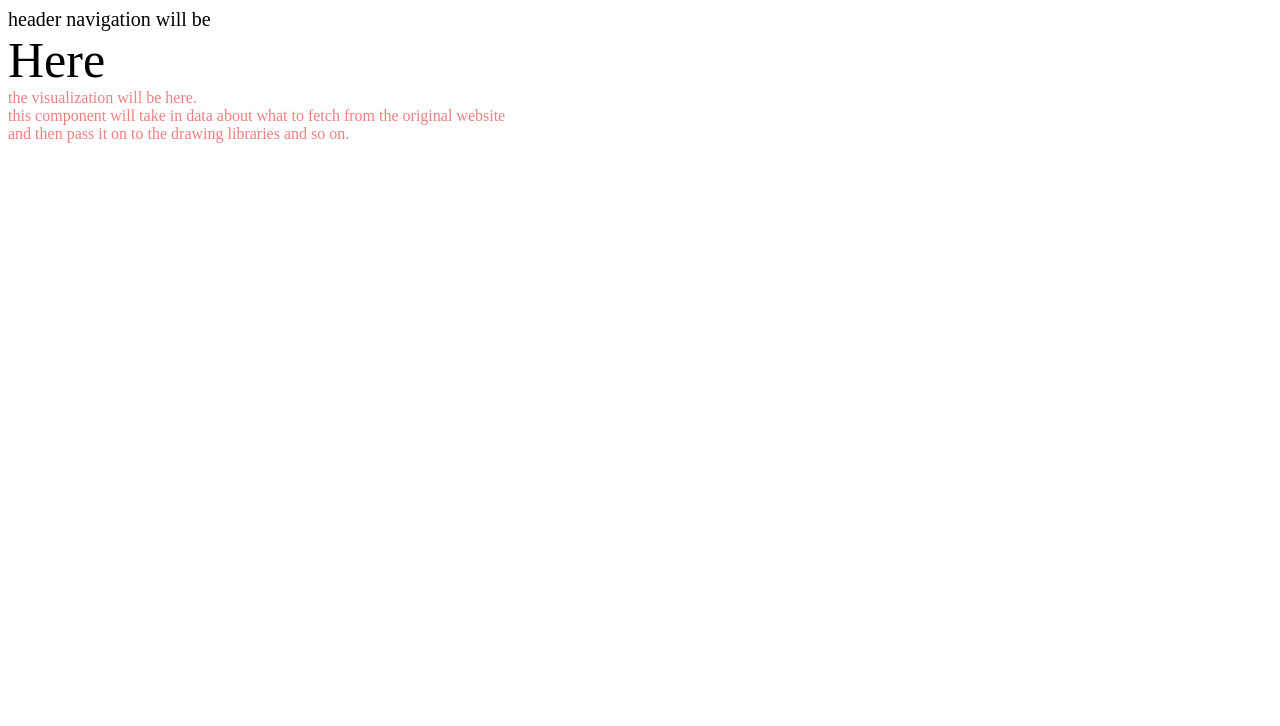
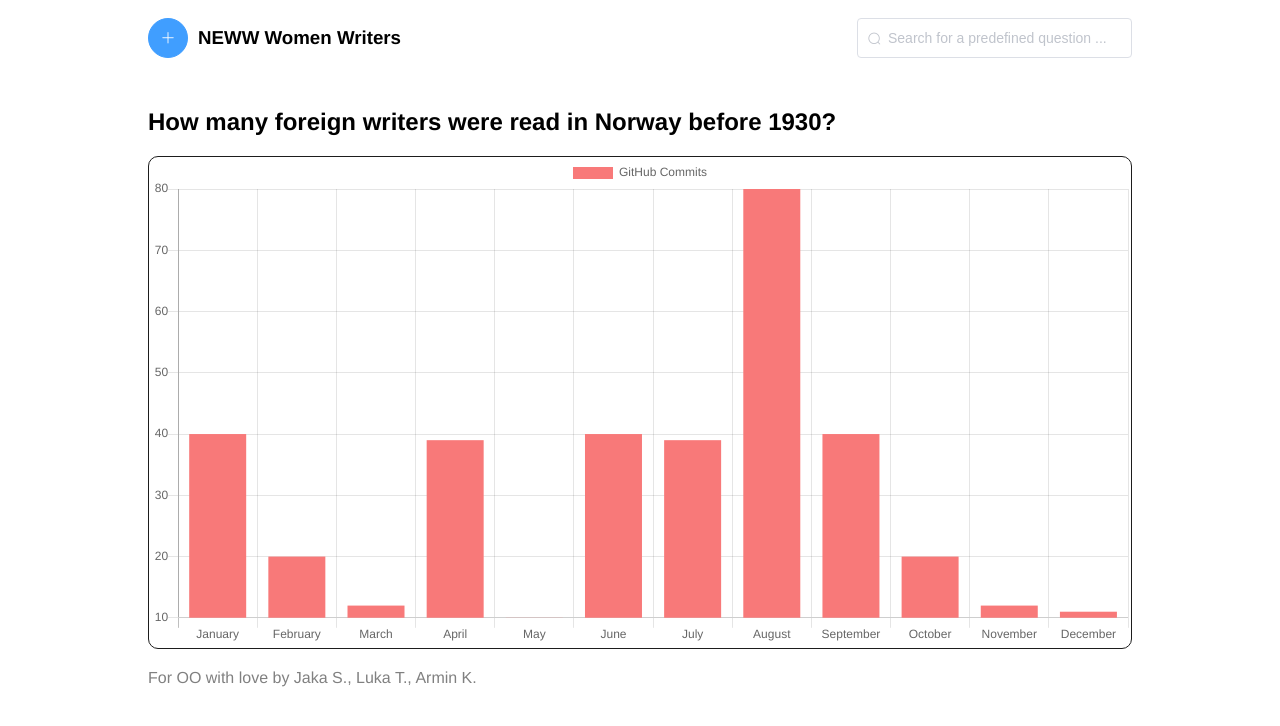
Before and after one commit to jstavanja/womenwriters, a Vue app: page / in a window 1280 px wide. Shown: the top 726 px of the page. Built offline with nearby package versions, Linux system fonts and the light colour scheme.

Commit message:
Basic scaffolding update

```diff
--- a/package.json
+++ b/package.json
@@ -13,7 +13,10 @@
     "build": "node build/build.js"
   },
   "dependencies": {
+    "chart.js": "^2.7.2",
+    "element-ui": "^2.3.9",
     "vue": "^2.5.2",
+    "vue-chartjs": "^3.3.1",
     "vue-router": "^3.0.1"
   },
   "devDependencies": {
--- a/src/App.vue
+++ b/src/App.vue
@@ -1,23 +1,37 @@
 <template>
   <div id="app">
-    <Header />
-    <router-view/>
+    <el-container>
+      <el-header>
+        <Header />
+      </el-header>
+      <el-main>
+        <router-view/>
+      </el-main>
+      <el-footer>
+        <Footer />
+      </el-footer>
+    </el-container>
   </div>
 </template>
 
 <script>
 import Header from './components/Header.vue'
+import Footer from './components/Footer.vue'
 
 export default {
   name: 'App',
   components: {
-    Header
+    Header,
+    Footer
   }
 }
 </script>
 
 <style>
 #app {
+  font-family: "Helvetica Neue",Helvetica,"PingFang SC","Hiragino Sans GB","Microsoft YaHei","微软雅黑",Arial,sans-serif;
 
+  max-width: 80vw;
+  margin: 0 auto;
 }
 </style>
--- /dev/null
+++ b/src/components/Footer.vue
@@ -0,0 +1,23 @@
+<template>
+  <footer class="footer">
+    <el-row>
+      <span>
+        For OO with love by Jaka S., Luka T., Armin K.
+      </span>
+    </el-row>
+  </footer>
+</template>
+
+<script>
+export default {
+
+}
+</script>
+
+<style lang="less">
+  .footer {
+    span {
+      color: gray;
+    }
+  }
+</style>
--- /dev/null
+++ b/src/components/Graphs/TestGraph.vue
@@ -0,0 +1,20 @@
+<script>
+import { Bar } from 'vue-chartjs'
+
+export default {
+  extends: Bar,
+  mounted () {
+    // Overwriting base render method with actual data.
+    this.renderChart({
+      labels: ['January', 'February', 'March', 'April', 'May', 'June', 'July', 'August', 'September', 'October', 'November', 'December'],
+      datasets: [
+        {
+          label: 'GitHub Commits',
+          backgroundColor: '#f87979',
+          data: [40, 20, 12, 39, 10, 40, 39, 80, 40, 20, 12, 11]
+        }
+      ]
+    })
+  }
+}
+</script>
--- a/src/components/Header.vue
+++ b/src/components/Header.vue
@@ -1,23 +1,51 @@
 <template>
   <nav class="header">
-    header navigation will be
-    <div class="notr">
-      Here
+    <div class="navigation">
+      <div class="navigation-left">
+        <el-button class="btn-menu-open" type="primary" icon="el-icon-plus" circle></el-button>
+        <h1 class="brand">NEWW Women Writers</h1>
+      </div>
+      <div class="navigation-right">
+        <el-input
+          class="predefined-question-search-input"
+          placeholder="Search for a predefined question ..."
+          v-model="predefinedQuestionSearchInput">
+          <i slot="prefix" class="el-input__icon el-icon-search"></i>
+        </el-input>
+      </div>
     </div>
   </nav>
 </template>
 
 <script>
 export default {
-
+  data() {
+    return {
+      predefinedQuestionSearchInput: ''
+    }
+  }
 }
 </script>
 
 <style lang="less">
   nav.header {
-    font-size: 20px;
-    .notr {
-      font-size: 50px;
+    .navigation {
+      display: flex;
+      justify-content: space-between;
+      .navigation-right, .navigation-left {
+        display: flex;
+        align-items: center;
+      }
+      .navigation-left {
+        .brand {
+          margin-left: 10px;
+        }
+      }
+      .navigation-right {
+        .predefined-question-search-input {
+          min-width: 275px;
+        }
+      }
     }
   }
 </style>
--- a/src/components/Visualization.vue
+++ b/src/components/Visualization.vue
@@ -1,19 +1,26 @@
 <template>
   <section class="visualization">
-    the visualization will be here.<br>
-    this component will take in data about what to fetch from the original website<br>
-    and then pass it on to the drawing libraries and so on.
+    <el-row>
+      <h2 class="visualization-title">How many foreign writers were read in Norway before 1930?</h2>
+    </el-row>
+    <el-row class="graph-container">
+      <test-graph :height="200"/>
+    </el-row>
   </section>
 </template>
 
 <script>
+import TestGraph from './Graphs/TestGraph'
 export default {
-
+  components: {
+    TestGraph
+  }
 }
 </script>
 
 <style lang="less">
-  section.visualization {
-    color: lightcoral;
+  .graph-container {
+    border-radius: 10px;
+    border: 1px solid #1d1d1d;
   }
 </style>
--- a/src/main.js
+++ b/src/main.js
@@ -3,6 +3,11 @@
 import Vue from 'vue'
 import App from './App'
 import router from './router'
+
+import Element from 'element-ui'
+import 'element-ui/lib/theme-chalk/index.css';
+
+Vue.use(Element)
 
 Vue.config.productionTip = false
 
```
